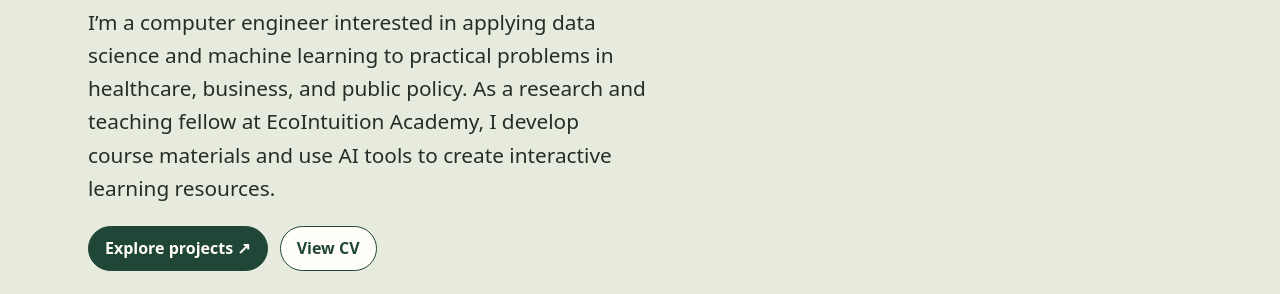
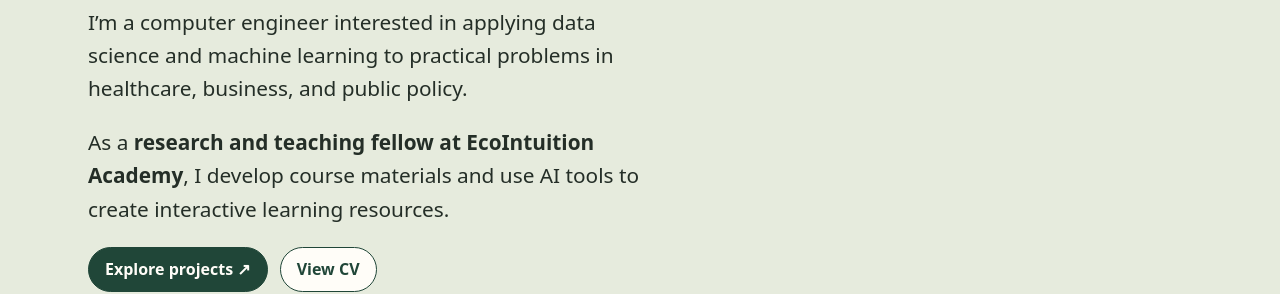
Before and after one commit to Ummenujum/ummenujum.github.io, a plain HTML site: page index.html in a window 1280 px wide. Shown: the part 508-802 px from the top of the page. Drawn offline with Linux system fonts and the light colour scheme.

Commit message:
Refactor intro section into multiple paragraphs
Split the introduction into two paragraphs for better readability.

```diff
--- a/index.html
+++ b/index.html
@@ -24,7 +24,14 @@
       <div class="wrap">
         <p class="eyebrow">Computer engineer / Data Scientist</p>
         <h1>Hi, I’m<br>Umme Nujum.</h1>
-        <p class="intro">I’m a computer engineer interested in applying data science and machine learning to practical problems in healthcare, business, and public policy. As a research and teaching fellow at EcoIntuition Academy, I develop course materials and use AI tools to create interactive learning resources.</p>
+       <div class="intro">
+          <p>I’m a computer engineer interested in applying data science and
+            machine learning to practical problems in healthcare, business,
+            and public policy.</p>
+          <p>As a <strong>research and teaching fellow at EcoIntuition Academy</strong>,
+            I develop course materials and use AI tools to create interactive
+            learning resources.</p>
+        </div>
         <div class="actions"><a class="button primary" href="#projects">Explore projects <span aria-hidden="true">↗</span></a><a class="button" href="#cv">View CV</a></div>
       </div>
     </section>
```
